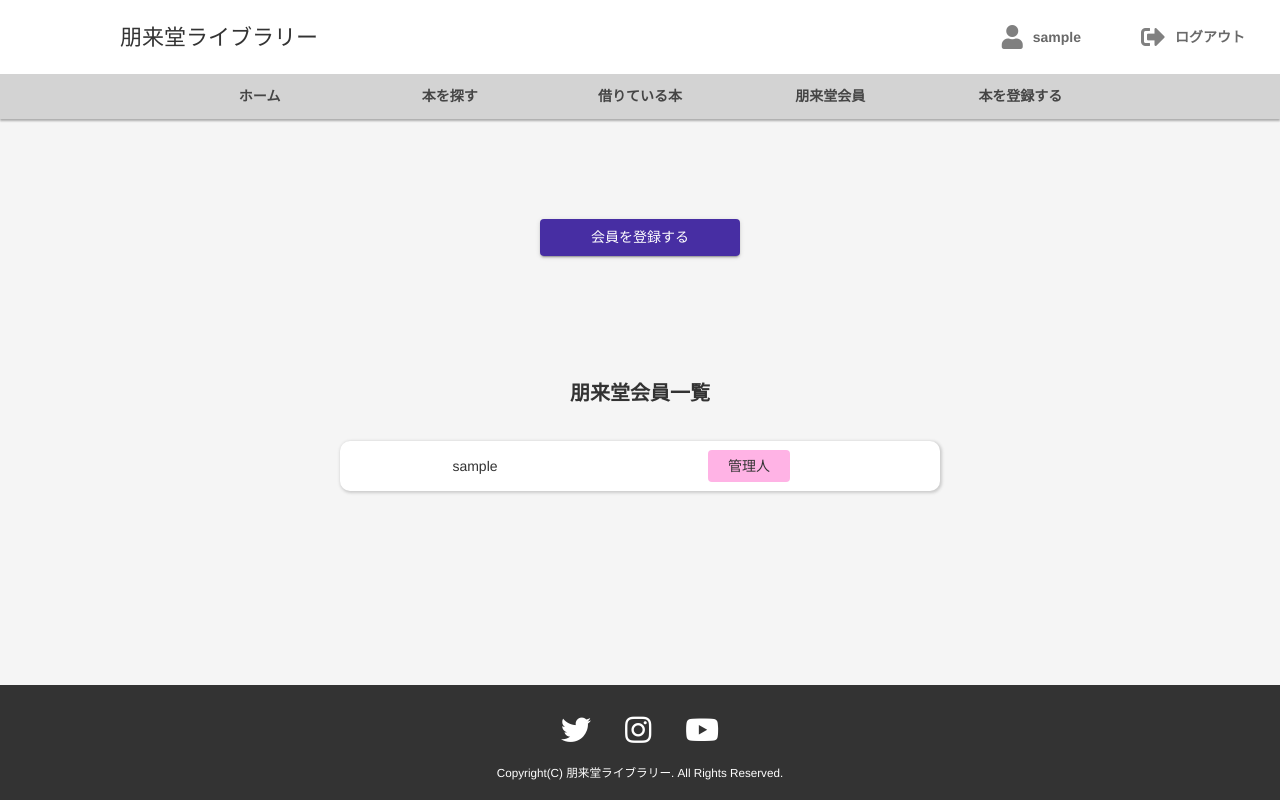
After one commit to k-watanabe14/Horaido-Library, a Flask app: page /users/ in a window 1280 px wide. The commit adds this page. Run offline with Flask 2, Linux system fonts and the light colour scheme; the visitor is signed in with stand-in values (Sample User, id 1); tables that the repository leaves empty hold one stand-in row (values such as "Sample post"); some libraries are stand-ins or nearby versions.

Commit message:
Add users page

```diff
--- a/app/__init__.py
+++ b/app/__init__.py
@@ -15,13 +15,15 @@ mail = Mail(app)
 from app.auth import mod_auth
 from app.account import mod_account
 from app.register import mod_register
-from app.book import mod_book
+from app.books import mod_books
+from app.users import mod_users
 
 # Register blueprints
 app.register_blueprint(mod_auth)
 app.register_blueprint(mod_account)
 app.register_blueprint(mod_register)
-app.register_blueprint(mod_book)
+app.register_blueprint(mod_books)
+app.register_blueprint(mod_users)
 
 # Import login_required
 from app.auth import login_required
--- a/app/auth.py
+++ b/app/auth.py
@@ -1,8 +1,8 @@
 from flask import render_template, flash, session, redirect, url_for
 from flask import g, Blueprint, request
-from werkzeug.security import check_password_hash, generate_password_hash
+from werkzeug.security import check_password_hash
 from app.models import User
-from app import app, db
+from app import app
 from app.common import display_errors
 import functools
 
--- a/app/forms.py
+++ b/app/forms.py
@@ -48,7 +48,7 @@ def check_correct_password(form, field):
         raise ValidationError('現在のパスワードが間違っています。')
 
 
-class SignupForm(FlaskForm):
+class UserForm(FlaskForm):
     username = StringField('ユーザー名', validators=[
         DataRequired(), check_unique_username])
     email = StringField('メールアドレス', validators=[DataRequired(), Email(
--- a/app/static/css/style.css
+++ b/app/static/css/style.css
@@ -788,7 +788,7 @@ Header
 .navigation-container ul li {
     display: inline-block;
     min-width: 90px;
-    width: 20%;
+    width: 19%;
     margin: 2px;
     vertical-align: top;
 }
@@ -1013,14 +1013,14 @@ Contents
 }
 
 /*-----------------Register Page-----------------*/
-.register-page{
+.register-page {
 	display: flex;
 	justify-content: center;
 	align-items: center;
 	flex-direction: column;
 }
 
-.register-page .btn{
+.register-page .btn {
 	display: inline-block;
 	color: #FFF;
 	width: 200px;
@@ -1034,17 +1034,63 @@ Contents
 	transition: .3s ease-out;
 }
 
-.register-page .btn:hover{
+.register-page .btn:hover {
 	text-decoration: none;
 	box-shadow: 0 5px 10px 0 rgba(0,0,0,0.12), 0 3px 20px 0 rgba(0,0,0,0.12), 0 5px 6px -2px rgba(0,0,0,0.2);
 }
 
-.register-page .isbn{
+.register-page .isbn {
 	background-color: #FFC605;
 }
 
-.register-page .manual{
+.register-page .manual {
 	background-color: #666666;
+}
+
+.register-page .user {
+	background-color: #472ea3;
+}
+
+/*-----------------User List-----------------*/
+.user-list {
+    max-width: 60rem;
+	margin: 0 auto;
+}
+
+.user-list ul {
+    margin: 0 auto;
+}
+
+.user-container {
+    width: 100%;
+	line-height: 5rem;
+    display: block;
+    margin: 2rem auto;
+    background-color: white;
+    border-radius: 1rem;
+    box-shadow: 0.1rem 0.1rem 0.3rem 0.1rem #cccccc;
+}
+
+.user-container .username {
+    height: 100%;
+    display: inline-block;
+    width: 45%;
+	box-sizing: border-box;
+	text-align: center;
+}
+
+.user-container .detail {
+    height: 100%;
+    display: inline-block;
+    width: 45%;
+	box-sizing: border-box;
+	text-align: center;
+}
+
+.user-container .detail span {
+	background-color: #ffb3e5;
+	padding: 0.8rem 2rem;
+	border-radius: 0.4rem;
 }
 
 /*-----------------Rental History-----------------*/
--- a/app/templates/base.html
+++ b/app/templates/base.html
@@ -60,6 +60,7 @@
           <li><a class="action" href="{{ url_for('search') }}">本を探す</a>
             {% if g.user %}
           <li><a class="action" href="{{ url_for('rental') }}">借りている本</a>
+          <li><a class="action" href="{{ url_for('users.index') }}">朋来堂会員</a>
             {% if g.user.admin %}
           <li><a class="action" href="{{ url_for('register.index') }}">本を登録する</a>
             {% endif %}
--- a/app/templates/book/edit.html
+++ b/app/templates/books/edit.html
@@ -55,7 +55,7 @@
       <div class="book-form-button">
         <ul>
           <li><button class="btn save" type="submit" value="保存する">保存する</button></li>
-          <li><a class="btn back" href="{{ url_for('book.index', book_id=book['id']) }}">戻る</a></li>
+          <li><a class="btn back" href="{{ url_for('books.index', book_id=book['id']) }}">戻る</a></li>
         </ul>
       </div>
     </form>
--- a/app/templates/index.html
+++ b/app/templates/index.html
@@ -21,7 +21,7 @@
 
   <div class="book-list">
     {% for book in new_books %}
-    <a class="book-container" href="{{ url_for('book.index', book_id = book[0]['id']) }}">
+    <a class="book-container" href="{{ url_for('books.index', book_id = book[0]['id']) }}">
       <div class="book-image">
         <img alt="{{ book[0]['title'] }}" id="image" src="{{ book[0]['image_url'] }}">
       </div>
@@ -63,7 +63,7 @@
 
   <div class="book-list">
     {% for book in rental_books %}
-    <a class="book-container" href="{{ url_for('book.index', book_id = book[0]['id']) }}">
+    <a class="book-container" href="{{ url_for('books.index', book_id = book[0]['id']) }}">
       <div class="book-image">
         <img alt="{{ book[0]['title'] }}" id="image" src="{{ book[0]['image_url'] }}">
       </div>
--- a/app/templates/rental.html
+++ b/app/templates/rental.html
@@ -7,7 +7,7 @@
 <div class="stacked-section-child">
   <div class="book-list">
   {% for book in rental_books %}
-    <a class="book-container" href="{{ url_for('book.index', book_id = book[0]['id']) }}">
+    <a class="book-container" href="{{ url_for('books.index', book_id = book[0]['id']) }}">
       <div class="book-image">
         <img alt="{{ book[0]['title'] }}" id="image" src="{{ book[0]['image_url'] }}">
       </div>
--- a/app/templates/search.html
+++ b/app/templates/search.html
@@ -54,7 +54,7 @@
   {% else %}
   <div class="book-list">
     {% for result in results.items %}
-    <a class="book-container" href="{{ url_for('book.index', book_id = result[0]['id']) }}">
+    <a class="book-container" href="{{ url_for('books.index', book_id = result[0]['id']) }}">
       <div class="book-image">
         <img alt="{{ result[0]['title'] }}" id="image" src="{{ result[0]['image_url'] }}">
       </div>
--- /dev/null
+++ b/app/templates/users/index.html
@@ -0,0 +1,34 @@
+{% extends 'base.html' %}
+
+{% block title %}朋来堂会員{% endblock %}
+
+{% block content %}
+<div class="stacked-section-child">
+  {% if g.user.admin %}
+    <div class="register-page">
+      <a class="btn user" href="{{ url_for('users.register') }}">会員を登録する</a>
+    </div>
+  {% endif %}
+</div>
+
+<div class="stacked-section-child">
+  <div class="content-heading">
+    <h4 class="section-title">朋来堂会員一覧</h4>
+  </div>
+  <div class="user-list">
+    <ul>
+    {% for user in users %}
+      <li class="user-container">
+        <div class="username">{{ user.username }}</div>
+        <div class="detail">
+          {% if user.admin %}
+            <span>管理人</span>
+          {% endif %}
+        </div>
+      </li>
+    {% endfor %}
+    </ul>
+  </div>
+</div>
+
+{% endblock %}
--- /dev/null
+++ b/app/users.py
@@ -0,0 +1,49 @@
+from flask import render_template, Blueprint, request, flash, redirect, url_for
+from app import app, db
+from app.auth import login_required
+from app.models import User
+from app.common import display_errors
+from werkzeug.security import generate_password_hash
+
+# Define the blueprint: 'register', set its url prefix: app.url/register
+mod_users = Blueprint('users', __name__, url_prefix='/users')
+
+
+@mod_users.route('/')
+@login_required
+def index():
+
+    users = User.query.order_by(User.id.asc())
+
+    return render_template('users/index.html', users=users)
+
+
+@mod_users.route('/create', methods=('GET', 'POST'))
+@login_required
+def register():
+    from app.forms import UserForm
+
+    form = UserForm()
+
+    username = form.username.data
+    email = form.email.data
+    password = form.password.data
+    admin = False
+
+    if request.method == 'POST':
+        if form.validate_on_submit():
+
+            user = User(username, email, generate_password_hash(password),
+                        admin)
+            db.session.add(user)
+            db.session.commit()
+
+            flash('ユーザーを登録しました')
+            app.logger.info('Registered a new account successfully')
+            return redirect(url_for('users.index'))
+
+        else:
+            display_errors(form.errors.items)
+            app.logger.info('Failed to register a new account')
+
+    return render_template('users/register.html', form=form)
```
Also changed, not shown: app/books.py (renamed from app/book.py, +5 -5 lines), app/templates/books/index.html (renamed from app/templates/book/index.html, +7 -5 lines), app/templates/users/register.html (added, +21 -0 lines).
